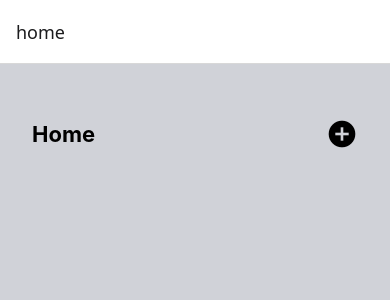
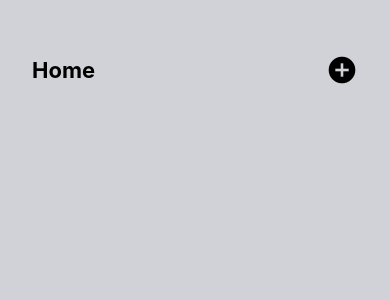
Before and after one commit to Kaue-Luz/Navigation, a React Native app: screen / in a window 390 px wide. Shown: the top 300 px of the page. Built offline with nearby package versions, Linux system fonts and the light colour scheme.

Commit message:
Navegação - Header

```diff
--- a/src/routes/StackRoutes.tsx
+++ b/src/routes/StackRoutes.tsx
@@ -7,7 +7,10 @@ const Stack = createNativeStackNavigator();
 
 export function StackRoutes() {
   return (
-    <Stack.Navigator initialRouteName="home">
+    <Stack.Navigator
+      initialRouteName="home"
+      screenOptions={{ headerShown: false }}
+    >
       <Stack.Screen name="home" component={Home} />
       <Stack.Screen name="product" component={Product} />
     </Stack.Navigator>
```
